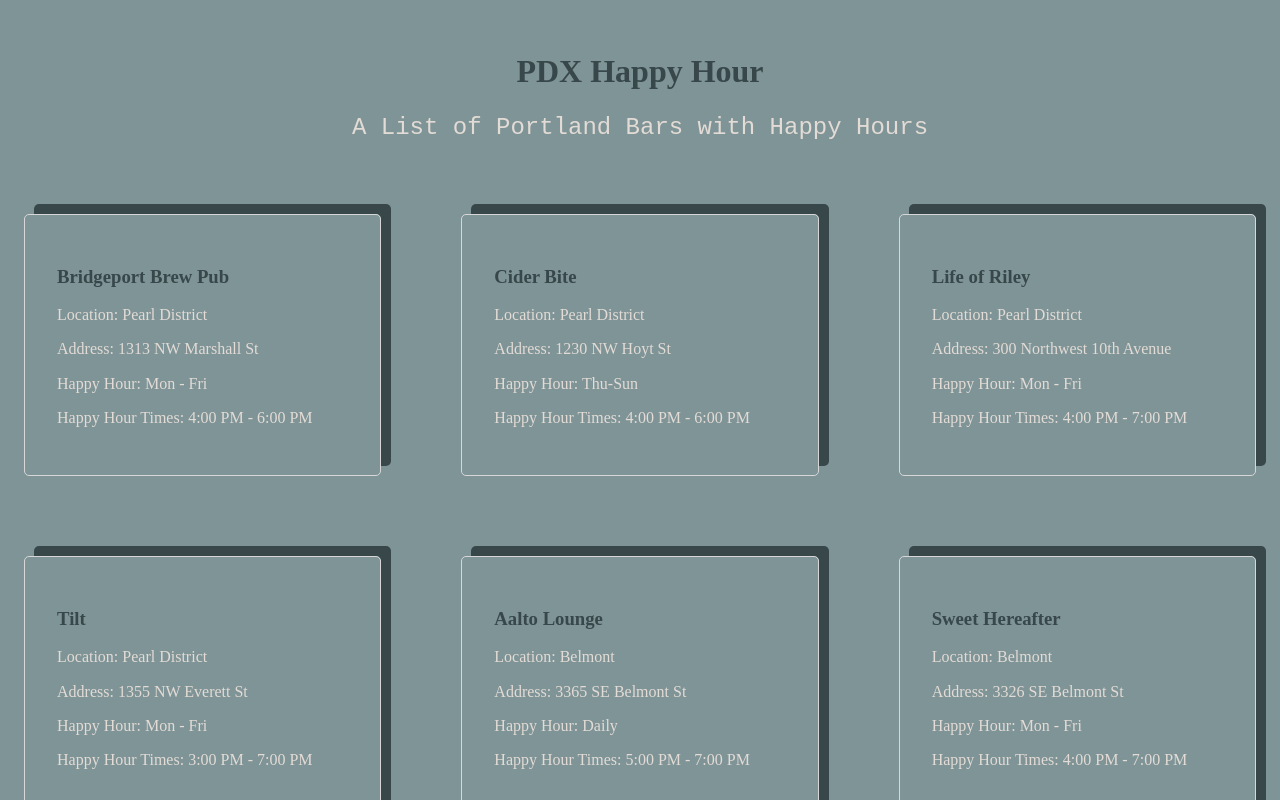
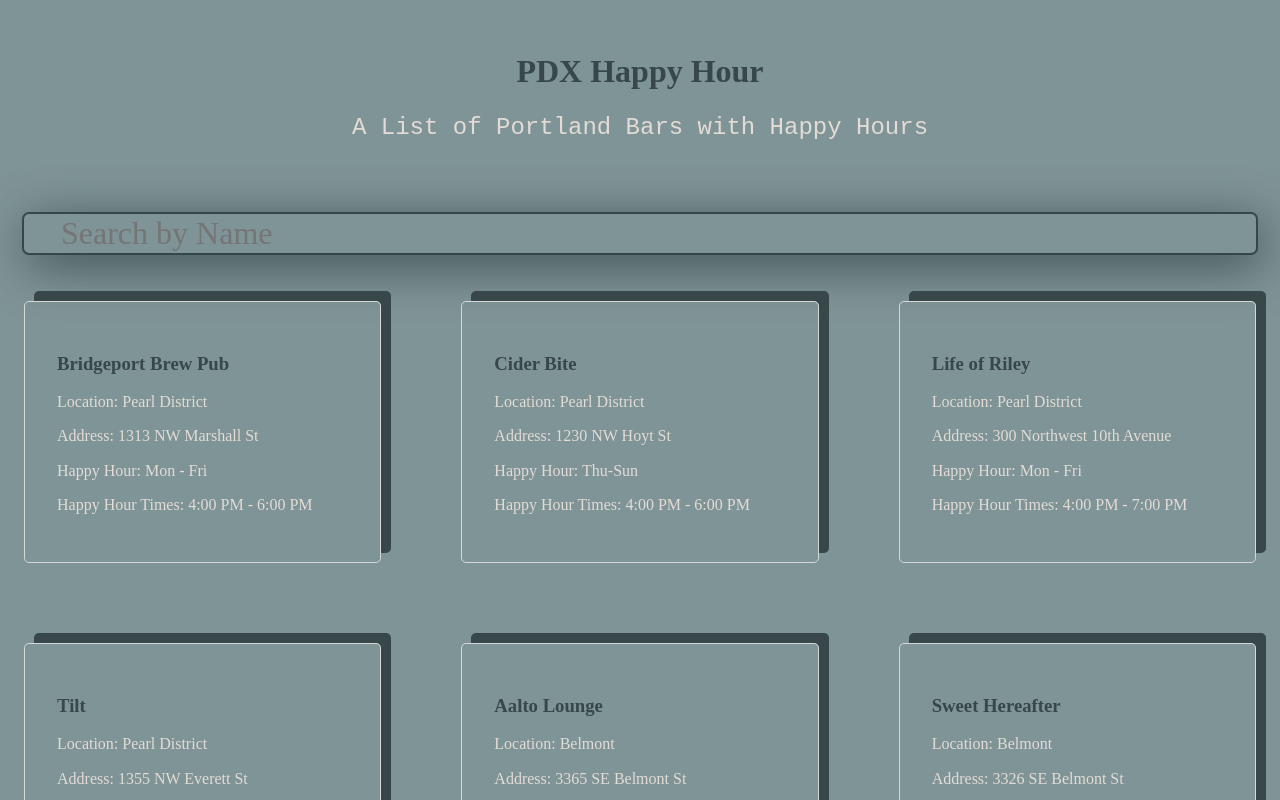
Before and after one commit to DannySuarez/pdxhappy, a React app: page / in a window 1280 px wide. Shown: the top 800 px of the page. Built offline with nearby package versions, Linux system fonts and the light colour scheme.

Commit message:
incorporate search bar

```diff
--- a/src/components/home/Bars.js
+++ b/src/components/home/Bars.js
@@ -1,10 +1,16 @@
-import React from 'react';
+import React, { useState } from 'react';
 import PropTypes from 'prop-types';
 import styled from 'styled-components';
 import { Bar } from './Bar';
+import { Search } from '../search/Search';
+import { useSearch } from '../hooks/useSearch';
 
 export const Bars = ({ bars }) => {
-  const barsList = bars.map(bar => {
+  const { filter, onSearch } = useSearch();
+
+  const filteredbars = bars.filter(bar => bar.name.toLowerCase().indexOf(filter) !== -1);
+
+  const barsList = filteredbars.map(bar => {
     return (
       <Bar
         key={bar.name}
@@ -18,7 +24,14 @@ export const Bars = ({ bars }) => {
     );
   });
 
-  return <BarsWrapper>{barsList}</BarsWrapper>;
+  return (
+    <>
+      <Search onSearch={onSearch} />
+      <BarsWrapper>
+        {barsList}
+      </BarsWrapper>
+    </>
+  );
 };
 
 Bars.propTypes = {
```
Also changed, not shown: 1 other file (tests, documents, lock files or other folders).
